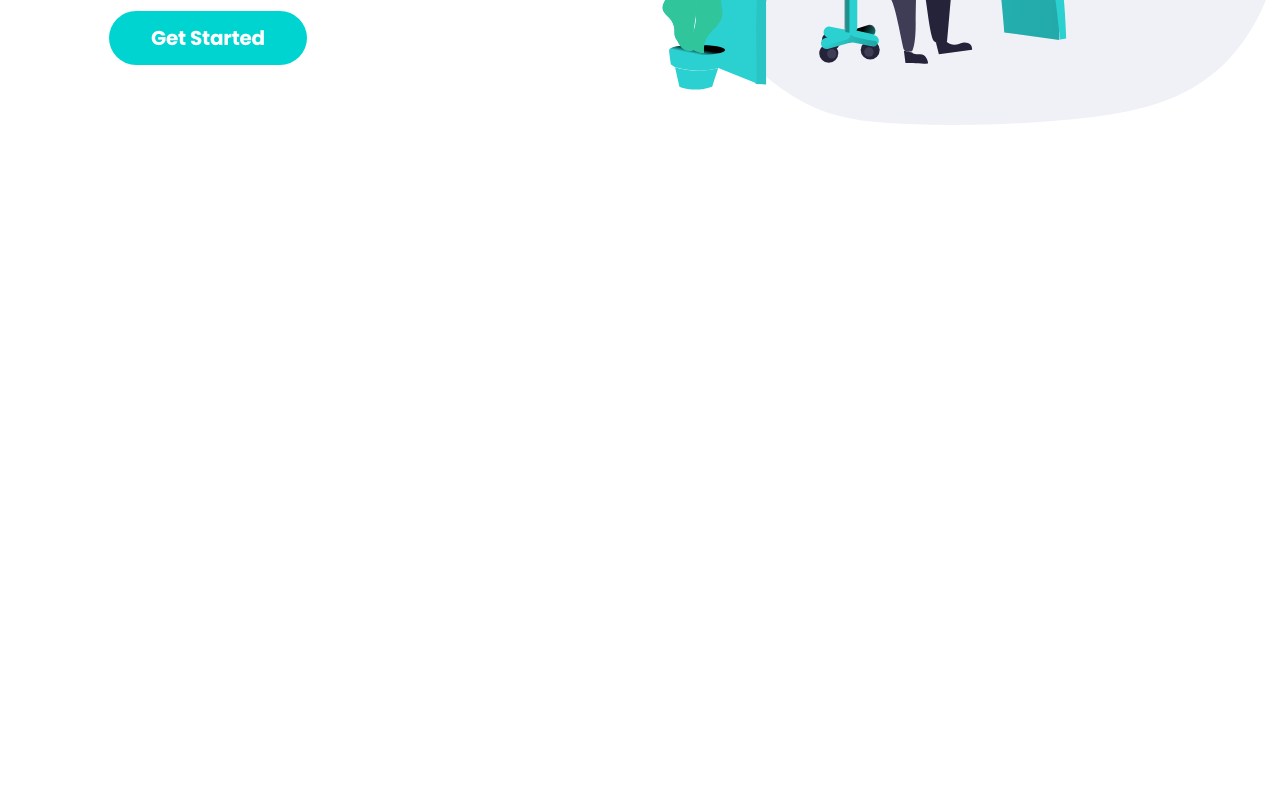
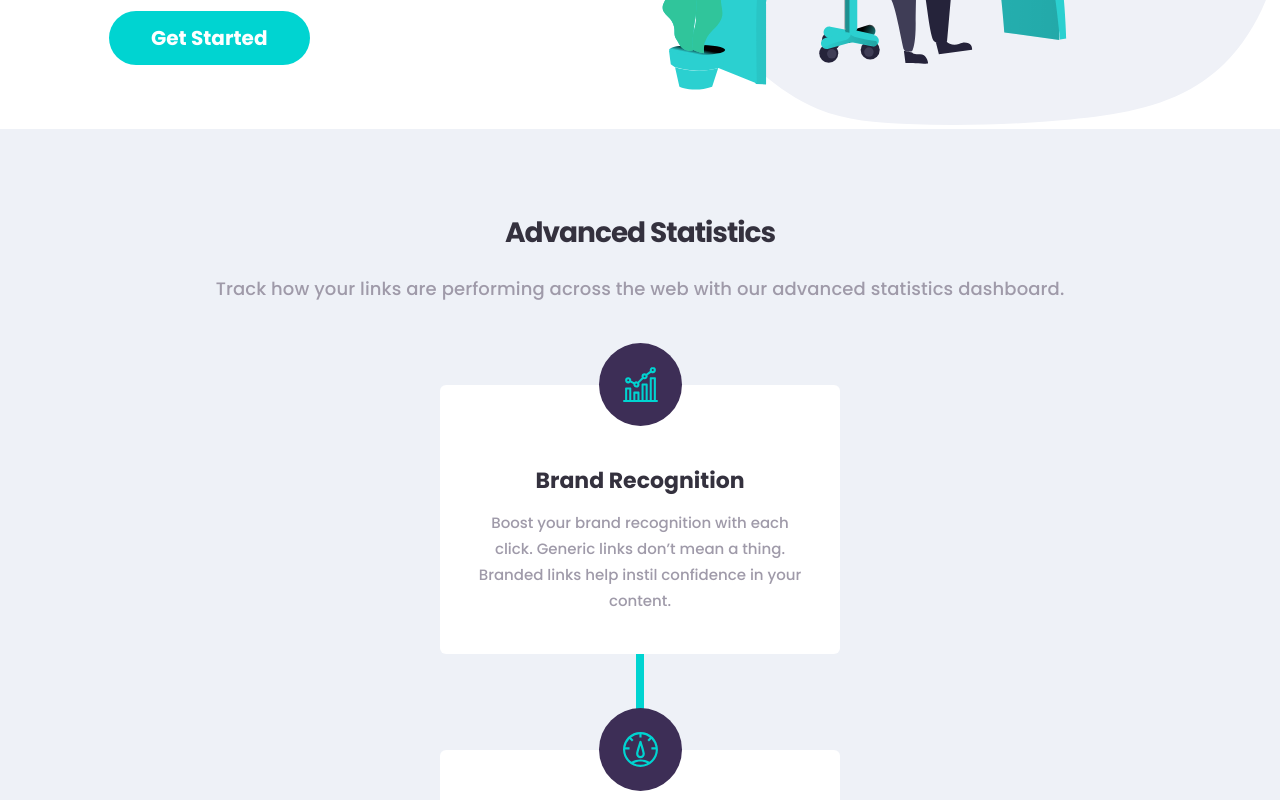
Before and after one commit to 0xShynn/frontendmentor-shortly-api-landing-page, a Next.js app: page / in a window 1280 px wide. Shown: the part 460-1260 px from the top of the page. Before the commit the page ends 800 px from the top, so only its background shows below. Built offline with nearby package versions, Linux system fonts and the light colour scheme.

Commit message:
added: Services comp

```diff
--- /dev/null
+++ b/src/assets/icons/IconBrandRecognition.js
@@ -0,0 +1,9 @@
+import { createIcon } from '@chakra-ui/react'
+
+const IconBrandRecognition = createIcon({
+  displayName: 'IconBrandRecognition',
+  viewBox: '0 0 40 40',
+  d: 'M36.406 11.719c.648 0 1.172.524 1.172 1.172v24.765h1.25a1.172 1.172 0 110 2.344H1.172a1.172 1.172 0 110-2.344h1.25V24.61c0-.647.524-1.172 1.172-1.172H8.28c.648 0 1.172.525 1.172 1.172v13.047h2.344v-8.36c0-.646.524-1.171 1.172-1.171h4.687c.648 0 1.172.525 1.172 1.172v8.36h2.344V19.921c0-.647.524-1.172 1.172-1.172h4.687c.648 0 1.172.525 1.172 1.172v17.734h2.344V12.891c0-.648.524-1.172 1.172-1.172zm-1.172 2.344h-2.343v23.593h2.343V14.063zm-9.375 7.03h-2.343v16.563h2.343V21.094zm-9.375 9.376h-2.343v7.187h2.343V30.47zM7.11 25.78H4.766v11.875h2.343V25.781zM34.062 0a3.52 3.52 0 013.516 3.516 3.52 3.52 0 01-3.516 3.515 3.49 3.49 0 01-1.947-.59l-4.073 3.055a3.52 3.52 0 01-3.355 4.567 3.496 3.496 0 01-1.514-.344l-4.689 4.688c.22.459.344.973.344 1.515a3.52 3.52 0 01-3.515 3.515 3.52 3.52 0 01-3.488-3.949l-3.45-1.724a3.503 3.503 0 01-2.438.986 3.52 3.52 0 01-3.515-3.516 3.52 3.52 0 013.515-3.515 3.52 3.52 0 013.488 3.949l3.45 1.725a3.503 3.503 0 013.952-.643l4.689-4.688a3.496 3.496 0 01-.344-1.515 3.52 3.52 0 013.515-3.516c.72 0 1.39.218 1.948.59l4.073-3.054A3.52 3.52 0 0134.063 0zm-18.75 18.75a1.173 1.173 0 000 2.344 1.173 1.173 0 000-2.344zm-9.374-4.688a1.173 1.173 0 00-.001 2.344 1.172 1.172 0 00.001-2.343zm18.75-4.687a1.173 1.173 0 000 2.344 1.173 1.173 0 00-.001-2.344zm9.375-7.031a1.172 1.172 0 10.002 2.342 1.172 1.172 0 00-.003-2.342z',
+})
+
+export default IconBrandRecognition
--- a/src/assets/icons/IconClose.js
+++ b/src/assets/icons/IconClose.js
@@ -1,9 +1,9 @@
 import { createIcon } from '@chakra-ui/react'
 
-const IconCLose = createIcon({
-  displayName: 'IconCLose',
+const IconClose = createIcon({
+  displayName: 'IconClose',
   viewBox: '0 0 24 21',
   d: 'M0 0h24v3H0zm0 9h24v3H0zm0 9h24v3H0z',
 })
 
-export default IconCLose
+export default IconClose
--- /dev/null
+++ b/src/assets/icons/IconDetailedRecords.js
@@ -0,0 +1,9 @@
+import { createIcon } from '@chakra-ui/react'
+
+const IconDetailedRecords = createIcon({
+  displayName: 'IconDetailedRecords',
+  viewBox: '0 0 40 40',
+  d: 'M19.968 0c11.01 0 19.969 8.958 19.969 19.968s-8.958 19.969-19.969 19.969C8.958 39.937 0 30.979 0 19.968 0 8.958 8.958 0 19.968 0zm7.805 35.579c-4.863-2.402-10.746-2.402-15.609 0a17.339 17.339 0 007.804 1.862 17.34 17.34 0 007.805-1.862zm-6.556-33.02V6.24H18.72V2.56a17.362 17.362 0 00-9.492 3.656l2.798 2.797-1.765 1.765L7.373 7.89a17.41 17.41 0 00-4.678 9.582h4.793v2.497H2.496c0 5.805 2.857 10.943 7.227 14.122 6.217-3.714 14.274-3.714 20.49 0 4.37-3.179 7.228-8.317 7.228-14.123h-4.992v-2.496h4.793a17.41 17.41 0 00-4.678-9.582l-2.888 2.888-1.765-1.765 2.798-2.797a17.362 17.362 0 00-9.492-3.657zm-2.437 8.292c.332-1.034 2.045-1.034 2.377 0 .635 1.978 3.804 11.955 3.804 14.11a4.997 4.997 0 01-4.993 4.992 4.997 4.997 0 01-4.992-4.992c0-2.155 3.17-12.132 3.804-14.11zm1.188 4.567c-1.233 4.047-2.496 8.522-2.496 9.543a2.5 2.5 0 002.496 2.496 2.5 2.5 0 002.497-2.496c0-1.02-1.263-5.496-2.497-9.543z',
+})
+
+export default IconDetailedRecords
--- a/src/components/Header.js
+++ b/src/components/Header.js
@@ -4,7 +4,7 @@ import { CloseIcon } from '@chakra-ui/icons'
 import { Box, Divider, Flex, HStack, Link, VStack } from '@chakra-ui/layout'
 
 import ShortlyLogo from '../assets/brand/ShortlyLogo'
-import IconCLose from '../assets/icons/IconClose'
+import IconClose from '../assets/icons/IconClose'
 
 const Header = () => {
   const { isOpen, onToggle } = useDisclosure()
@@ -62,7 +62,7 @@ const Header = () => {
               isOpen ? (
                 <CloseIcon color="secondary.midgray" boxSize="20px" />
               ) : (
-                <IconCLose boxSize="24px" color="secondary.midgray" />
+                <IconClose boxSize="24px" color="secondary.midgray" />
               )
             }
             zIndex="overlay"
--- /dev/null
+++ b/src/components/Service.js
@@ -0,0 +1,24 @@
+import { Box, Heading, Text } from '@chakra-ui/layout'
+
+const Service = ({ title, text, icon }) => {
+  return (
+    <Box bg="white" rounded="md" pb="10" px="8" maxW="400px">
+      <Box
+        p="6"
+        bg="primary.darkpurple"
+        rounded="full"
+        display="inline-block"
+        position="relative"
+        top="-42px"
+      >
+        {icon}
+      </Box>
+      <Heading as="h3" variant="h3" mb="4">
+        {title}
+      </Heading>
+      <Text>{text}</Text>
+    </Box>
+  )
+}
+
+export default Service
--- /dev/null
+++ b/src/components/Services.js
@@ -0,0 +1,58 @@
+import { Box, Heading, Stack, Text } from '@chakra-ui/layout'
+
+import IconBrandRecognition from '../assets/icons/IconBrandRecognition'
+import IconDetailedRecords from '../assets/icons/IconDetailedRecords'
+import IconFullyCustomizable from '../assets/icons/IconFullyCustomizable'
+
+import Service from './Service'
+
+const Services = () => {
+  return (
+    <Box bg="secondary.lightgray" py="20" px="6">
+      <Box textAlign="center">
+        <Heading as="h2" variant="h2" mb="4">
+          Advanced Statistics
+        </Heading>
+        <Text textStyle="medium" mb="20">
+          Track how your links are performing across the web with our advanced
+          statistics dashboard.
+        </Text>
+        <Box pos="relative">
+          <Stack spacing="24" zIndex="overlay" pos="relative" align="center">
+            <Service
+              icon={
+                <IconBrandRecognition color="primary.teal" boxSize="35px" />
+              }
+              title="Brand Recognition"
+              text="Boost your brand recognition with each click. Generic links don’t mean a thing. Branded links help instil confidence in your content."
+            />
+            <Service
+              icon={<IconDetailedRecords color="primary.teal" boxSize="35px" />}
+              title="Detailed Records"
+              text="Gain insights into who is clicking your links. Knowing when and where people engage with your content helps inform better decisions."
+            />
+            <Service
+              icon={
+                <IconFullyCustomizable color="primary.teal" boxSize="35px" />
+              }
+              title="Fully Customizable"
+              text="Improve brand awareness and content discoverability through customizable links, supercharging audience engagement."
+            />
+          </Stack>
+          <Box
+            w="8px"
+            h="full"
+            pos="absolute"
+            top="0"
+            bg="primary.teal"
+            left="50%"
+            transform="translate(-50%,0)"
+            zIndex="base"
+          />
+        </Box>
+      </Box>
+    </Box>
+  )
+}
+
+export default Services
--- a/src/pages/index.js
+++ b/src/pages/index.js
@@ -3,6 +3,7 @@ import { NextSeo } from 'next-seo'
 
 import Header from '../components/Header'
 import Hero from '../components/Hero'
+import Services from '../components/Services'
 
 export default function Home() {
   return (
@@ -13,6 +14,7 @@ export default function Home() {
       <Box role="main" bg="white">
         <Header />
         <Hero />
+        <Services />
       </Box>
 
       <Box role="contentinfo"></Box>
--- a/src/theme/global.js
+++ b/src/theme/global.js
@@ -3,7 +3,6 @@ const global = {
   body: {
     fontSize: '15px',
     lineHeight: '26px',
-    letterSpacing: '-0.23px',
     bg: 'white',
   },
 }
```
Also changed, not shown: src/assets/icons/IconFullyCustomizable.js (added, +9 -0 lines).
